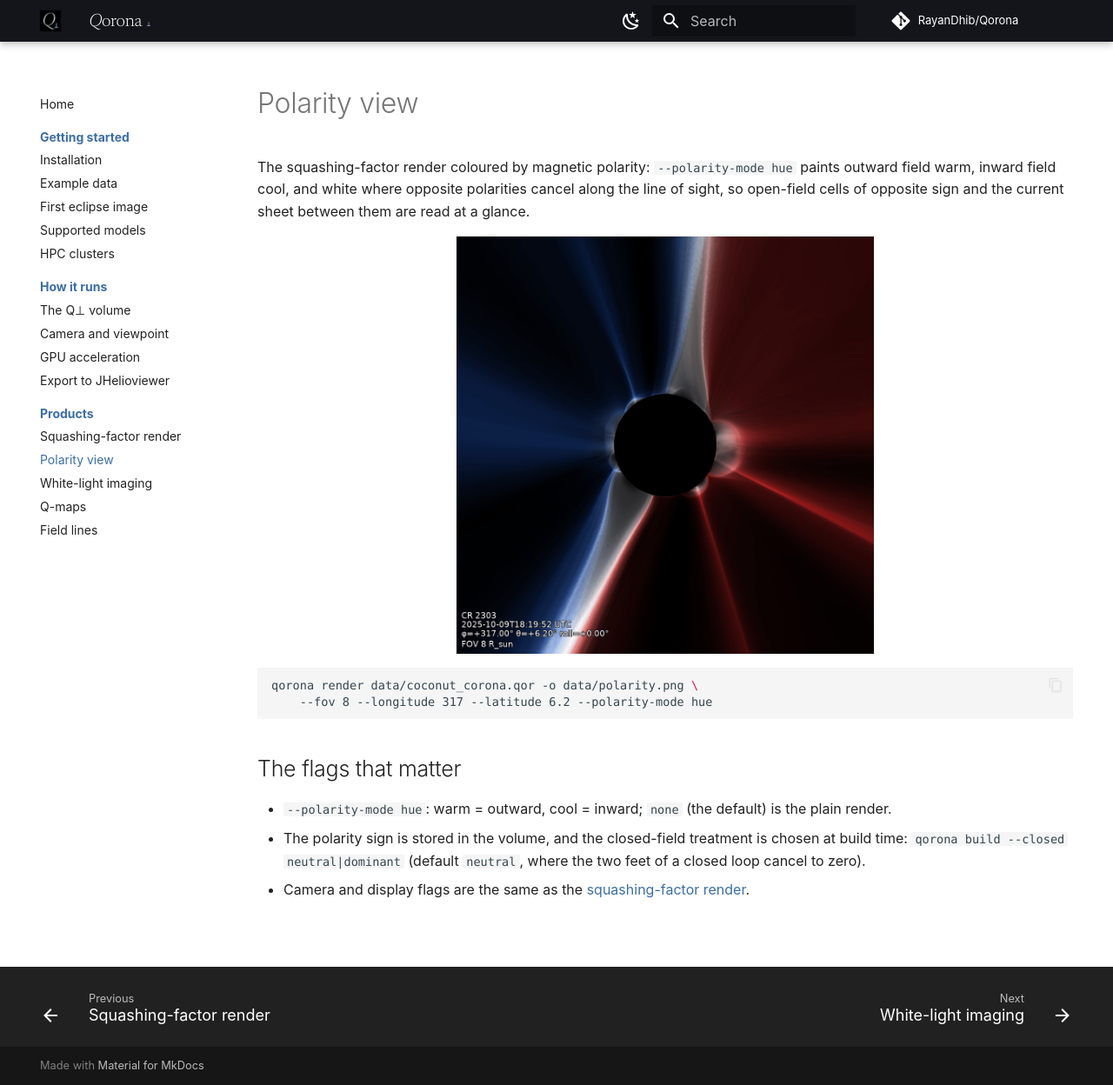
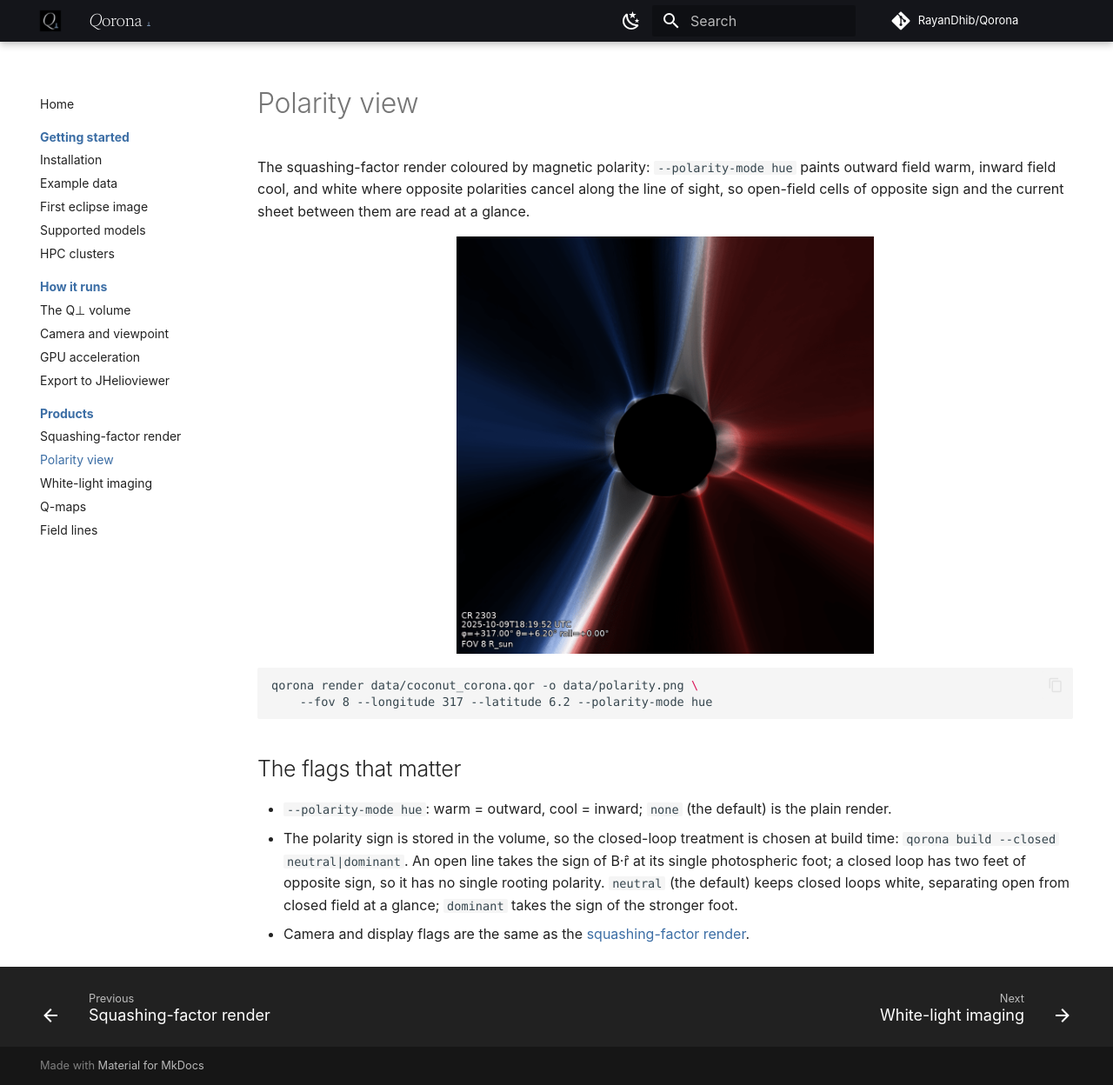
Before and after one commit to RayanDhib/Qorona, an MkDocs documentation site: the page built from docs/products/polarity.md, in a window 1280 px wide and 1248 px high. Shown: the whole window at 87% size. Built offline with MkDocs 1.6.1 and Material for MkDocs 9.7.7, drawn with Linux system fonts in a browser that asks for light colours; comment, search, counter and statistics services are not loaded.

Commit message:
RD: docs update (polarity flags)

```diff
--- a/docs/products/polarity.md
+++ b/docs/products/polarity.md
@@ -16,8 +16,11 @@ qorona render data/coconut_corona.qor -o data/polarity.png \
 
 - `--polarity-mode hue`: warm = outward, cool = inward; `none` (the default) is the plain
   render.
-- The polarity sign is stored in the volume, and the closed-field treatment is chosen at
-  build time: `qorona build --closed neutral|dominant` (default `neutral`, where the two feet
-  of a closed loop cancel to zero).
+- The polarity sign is stored in the volume, so the closed-loop treatment is chosen at
+  build time: `qorona build --closed neutral|dominant`. An open line takes the sign of
+  B·r̂ at its single photospheric foot; a closed loop has two feet of opposite sign, so
+  it has no single rooting polarity. `neutral` (the default) keeps closed loops white,
+  separating open from closed field at a glance; `dominant` takes the sign of the
+  stronger foot.
 - Camera and display flags are the same as the
   [squashing-factor render](squashing-factor.md).
```
Also changed, not shown: docs/qperp-volume.md (+3 -2 lines), 1 other file.
